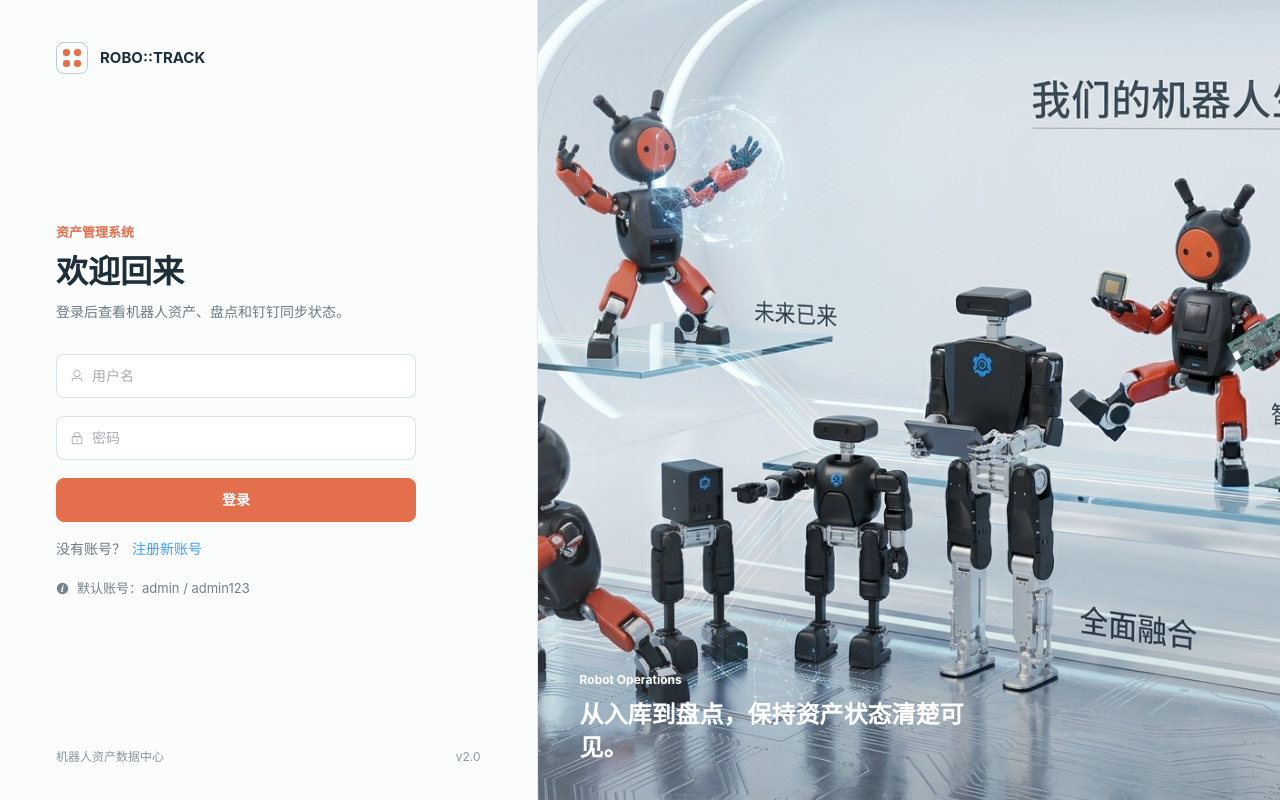
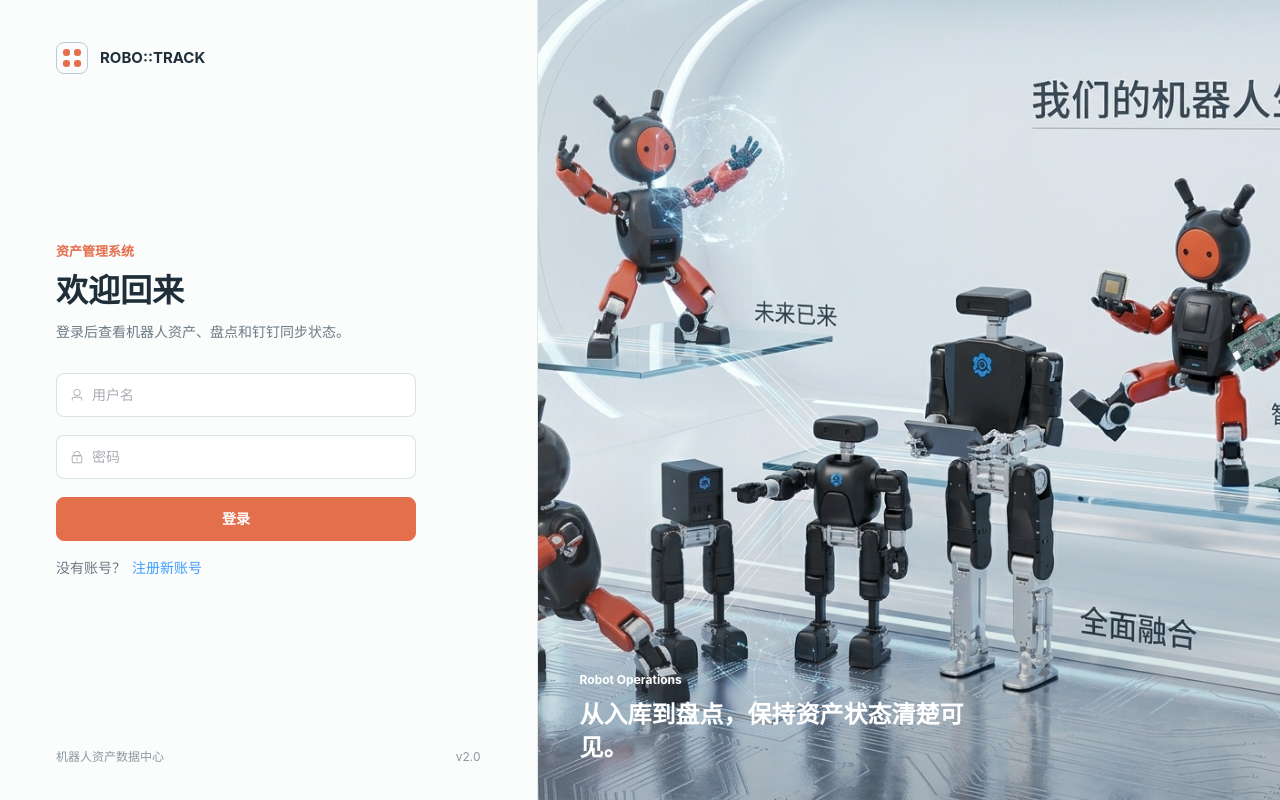
Before and after one commit to yunshangmoshu1/robotzichan, a Vue app in the folder client/: page /login in a window 1280 px wide. Built offline with nearby package versions, Linux system fonts and the light colour scheme; no server answers.

Commit message:
fix: 移除登录页默认账号提示

```diff
--- a/client/src/views/Login.vue
+++ b/client/src/views/Login.vue
@@ -113,11 +113,6 @@
             <el-link type="primary" :underline="false" @click="isRegister = true">注册新账号</el-link>
           </template>
         </div>
-
-        <div v-if="!isRegister" class="login-hint">
-          <el-icon><InfoFilled /></el-icon>
-          <span>默认账号：admin / admin123</span>
-        </div>
       </div>
 
       <div class="login-footer">
@@ -139,7 +134,7 @@
 <script setup>
 import { ref, reactive } from 'vue'
 import { useRouter } from 'vue-router'
-import { InfoFilled, UserFilled } from '@element-plus/icons-vue'
+import { UserFilled } from '@element-plus/icons-vue'
 import { useAuthStore } from '@/stores/auth'
 import { loginRules } from '@/utils/validators'
 import { ElMessage } from 'element-plus'
@@ -298,15 +293,6 @@ h1 {
   color: #6d7b84;
 }
 
-.login-hint {
-  display: flex;
-  align-items: center;
-  gap: 8px;
-  margin-top: 18px;
-  color: #72818a;
-  font-size: 13px;
-}
-
 .login-footer {
   display: flex;
   justify-content: space-between;
```
